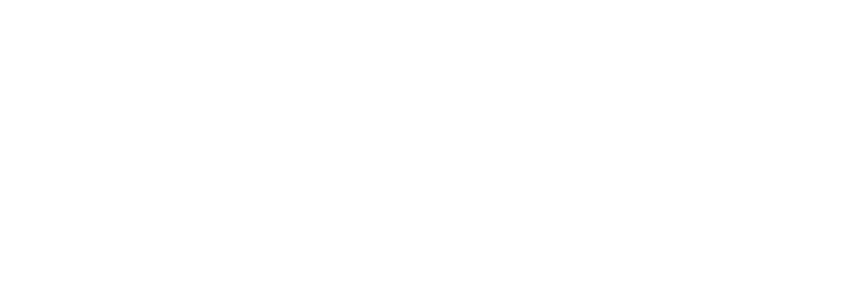
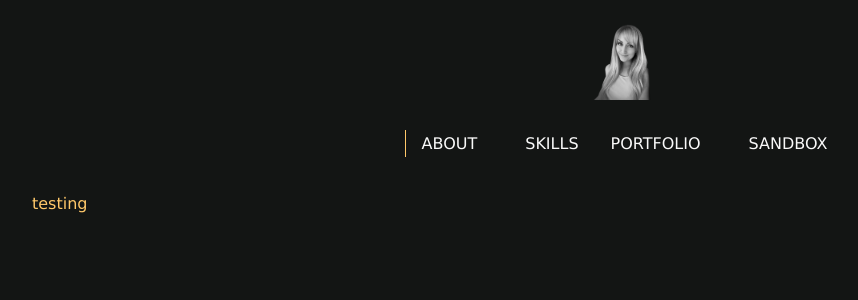
Before and after one commit to Anne-Serine/portfolio2_anneSerine, a React (Vite) app: page / in a window 1280 px wide. Shown: the top 300 px of the page, without its empty margins (16-874 px from the left). Built offline with nearby package versions, Linux system fonts and the light colour scheme.

Commit message:
header - nav - button - create components

```diff
--- /dev/null
+++ b/src/components/common/Buttons.jsx
@@ -0,0 +1,32 @@
+import { Link } from "react-router-dom";
+
+function Button({ text, icon, id, type = "primary", onClick, url, title }) {
+  const style = {
+    primary:
+      "bg-port-yellow p-2 px-4  border-[5px] tracking-[0.5rem] ",
+    secondary:
+      "bg-port-yellow p-1 max-w-[10rem] w-full tracking-wider uppercase",
+    tertiary:
+      "flex gap-2 items-center text-sm p-2 rounded-sm",
+  };
+
+  return url ? (
+    <Link to={url} className={style[type]}>
+      {icon}
+      {text}
+    </Link>
+  ) : (
+    <button
+      value={id}
+      id={id}
+      className={style[type]}
+      onClick={(e) => onClick(e.target.value)}
+      title={title}
+    >
+      {icon}
+      {text}
+    </button>
+  );
+}
+
+export default Button;
--- a/src/components/layout/Header.jsx
+++ b/src/components/layout/Header.jsx
@@ -1,8 +1,50 @@
+import { Link } from "react-router-dom";
+import Nav from "./Nav";
+import { useEffect, useState } from "react";
+import Button from "../common/Buttons";
+import { Menu } from "lucide-react";
+
 function Header() {
+  const [isOpen, setIsOpen] = useState(false);
+
+  const closeMenu = () => {
+    if (window.innerWidth < 768) {
+      setIsOpen(false);
+    }
+  };
+
+  useEffect(() => {
+    const handleResize = () => {
+      if (window.innerWidth >= 768) {
+        setIsOpen(true);
+      } else {
+        setIsOpen(false);
+      }
+    };
+    handleResize();
+
+    window.addEventListener("resize", handleResize);
+    return () => window.removeEventListener("resize", handleResize);
+  }, []);
+
   return (
-    <>
-
-    </>
+    <header className="relative py-3 flex flex-col gap-4">
+      <div className="container flex flex-wrap justify-center items-center">
+        <Link to="/" className="min-scale-75 scale-75 sm:scale-100">
+          <img src="/public/assets/ASblackWhite 1.svg" className="size-20" alt="logo" />
+        </Link>
+        <div className="flex gap-5 w-full sm:max-w-max justify-end">
+          <div className="flex order-1 w-auto md:hidden">
+            <Button
+              type="tertiary"
+              onClick={() => setIsOpen(!isOpen)}
+              icon={<Menu color="white" size={22} />}
+            />
+          </div>
+        </div>
+      </div>
+      <Nav isOpen={isOpen} closeMenu={closeMenu} />
+    </header>
   )
 }
 
--- /dev/null
+++ b/src/components/layout/Nav.jsx
@@ -0,0 +1,67 @@
+import { NavLink } from "react-router-dom";
+
+function Nav({ isOpen, closeMenu }) {
+
+  return (
+    <nav
+      className={`absolute md:relative top-[100%] w-full pb-2 z-10  ${
+        isOpen ? "block" : "hidden"
+      }`}
+    >
+      <ul className="container block justify-center text-center md:flex flex-wrap md:gap-8">
+        <li className="pb-3 md:py-0 ">
+          <NavLink
+            to="/"
+            className={({ isActive }) =>
+              isActive
+                ? " border-s border-s-port-yellow p-1 px-4"
+                : "hover:text-port-yellow hover:bg-port-dark p-1 px-4"
+            }
+            onClick={closeMenu}
+          >
+            ABOUT
+          </NavLink>
+        </li>
+          <li className="pb-3 md:py-0">
+            <a href="#skills"
+              className={({ isActive }) =>
+                isActive
+                ? "text-port-dark bg-port-yellow p-1 px-4 "
+                : "hover:text-port-yellow hover:bg-port-dark p-1 px-4 "
+              }
+              onClick={closeMenu}
+            >
+              SKILLS
+            </a>
+          </li>
+          <li className="pb-3 md:py-0 bg-daze-bg">
+            <a href="#portfolio"
+              className={({ isActive }) =>
+                isActive
+                ? "text-port-dark bg-port-yellow p-1 px-4"
+                : "hover:text-port-yellow hover:bg-port-dark p-1 px-4"
+              }
+              onClick={closeMenu}
+            >
+              PORTFOLIO
+            </a>
+          </li>
+          <li className="pb-3 md:py-0 bg-daze-bg">
+            <NavLink
+              to="/sandbox"
+              className={({ isActive }) =>
+                isActive
+                ? "text-port-dark bg-port-yellow p-1 px-4 "
+                : "hover:text-port-yellow hover:bg-port-dark p-1 px-4"
+              }
+              onClick={closeMenu}
+            >
+              SANDBOX
+            </NavLink>
+          </li>
+      </ul>
+    </nav>
+  );
+}
+
+export default Nav;
--- a/src/mainLayout.jsx
+++ b/src/mainLayout.jsx
@@ -2,6 +2,7 @@
 import Footer from "./components/layout/Footer";
 import { Routes, Route } from "react-router-dom";
 import Home from "./pages/Home";
+import Sandbox from "./pages/Sandbox";
 import PageNotFound from "./pages/404";
 
 function MainLayout() {
@@ -11,6 +12,7 @@
       <main>
         <Routes>
           <Route index element={<Home />} />
+          <Route path="/sandbox" element={<Sandbox />} />
           <Route path="*" element={<PageNotFound />} />
         </Routes>
       </main>
--- a/src/pages/Home.jsx
+++ b/src/pages/Home.jsx
@@ -1,7 +1,9 @@
 function Home() {
   return (
     <>
-
+  <div className="text-port-yellow container">
+        testing
+      </div>
     </>
   )
 }
--- a/src/style/index.css
+++ b/src/style/index.css
@@ -1,3 +1,43 @@
 @tailwind base;
 @tailwind components;
 @tailwind utilities;
+
+body {
+  @apply bg-port-bg text-port-white
+}
+
+@layer base {
+  html {
+    font-family: "Poppins", Verdana, Geneva, Tahoma, sans-serif;
+    font-size: 1rem;
+  }
+  h1 {
+    font-family: "Cormorant Garamond", Georgia, "Times New Roman", Times, serif;
+    font-size: 1.8rem;
+    text-transform: uppercase;
+  }
+  h2 {
+    font-family: "Cormorant Garamond", Georgia, "Times New Roman", Times, serif;
+    font-size: 1.5rem;
+    text-transform: uppercase;
+    margin: 1rem 0 1rem 0;
+  }
+  h3 {
+    font-family: "Poppins", Verdana, Geneva, Tahoma, sans-serif;
+    font-size: 1.25rem;
+    text-transform: uppercase;
+  }
+  h4 {
+    font-family: "Cormorant Garamond", Georgia, "Times New Roman", Times, serif;
+    font-size: 1.25rem;
+    font-style: italic;
+  }
+}
+
+.container {
+  @apply p-2 max-w-[1200px];
+}
+
+.container-hug {
+  @apply max-w-[1200px] mx-auto;
+}
```
Also changed, not shown: src/pages/Sandbox.jsx (+9 -0 lines), public/assets/ASblackWhite 1.svg (renamed from src/assets/ASblackWhite 1.svg).
